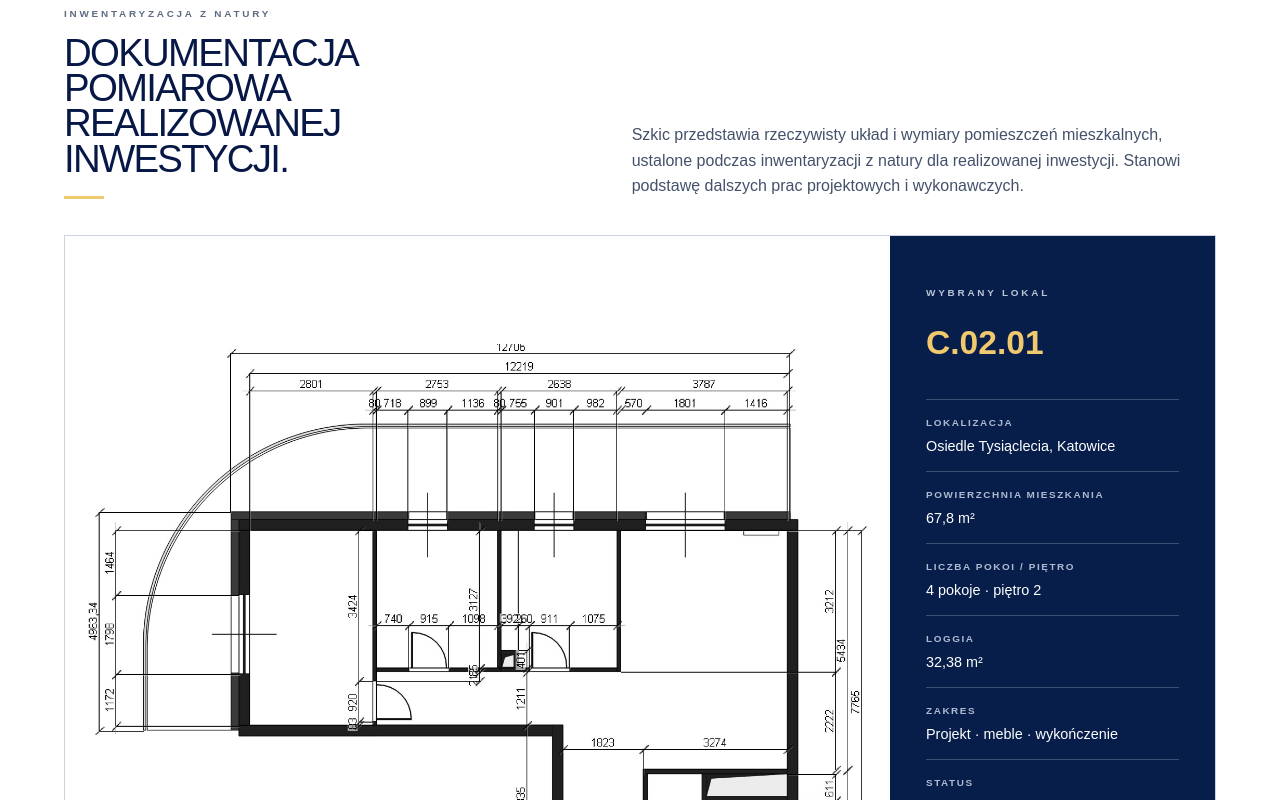
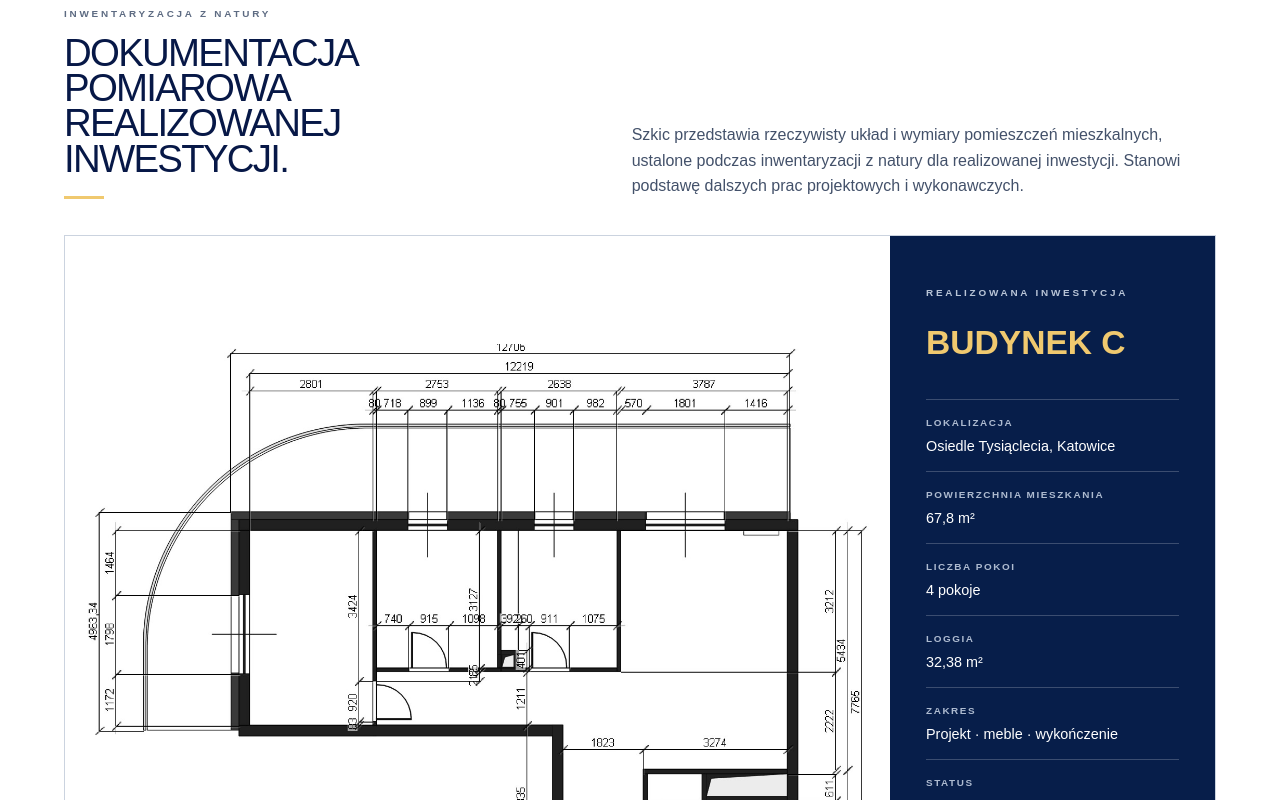
Before and after one commit to KiMsilesia/home, a Next.js app: page /home/kukurydze in a window 1280 px wide. Shown: the part 583-1383 px from the top of the page. Built offline with nearby package versions, Linux system fonts and the light colour scheme; a web font is replaced by a local one.

Commit message:
Label survey sidebar as Building C and remove floor information

```diff
--- a/app/kukurydze/page.tsx
+++ b/app/kukurydze/page.tsx
@@ -42,12 +42,12 @@ export default function CityApartmentPage() {
           <a href={assetBase + "/assets/mwm-6-01-rzut2.jpg"} target="_blank" rel="noreferrer">Otwórz pełny rzut <Maximize2 size={17} /></a>
         </figure>
         <aside>
-          <small>WYBRANY LOKAL</small>
-          <h3>C.02.01</h3>
+          <small>REALIZOWANA INWESTYCJA</small>
+          <h3>Budynek C</h3>
           <dl>
             <div><dt>Lokalizacja</dt><dd>Osiedle Tysiąclecia, Katowice</dd></div>
             <div><dt>Powierzchnia mieszkania</dt><dd>67,8 m²</dd></div>
-            <div><dt>Liczba pokoi / piętro</dt><dd>4 pokoje · piętro 2</dd></div>
+            <div><dt>Liczba pokoi</dt><dd>4 pokoje</dd></div>
             <div><dt>Loggia</dt><dd>32,38 m²</dd></div>
             <div><dt>Zakres</dt><dd>Projekt · meble · wykończenie</dd></div>
             <div><dt>Status</dt><dd>Aktualna realizacja</dd></div>
```
